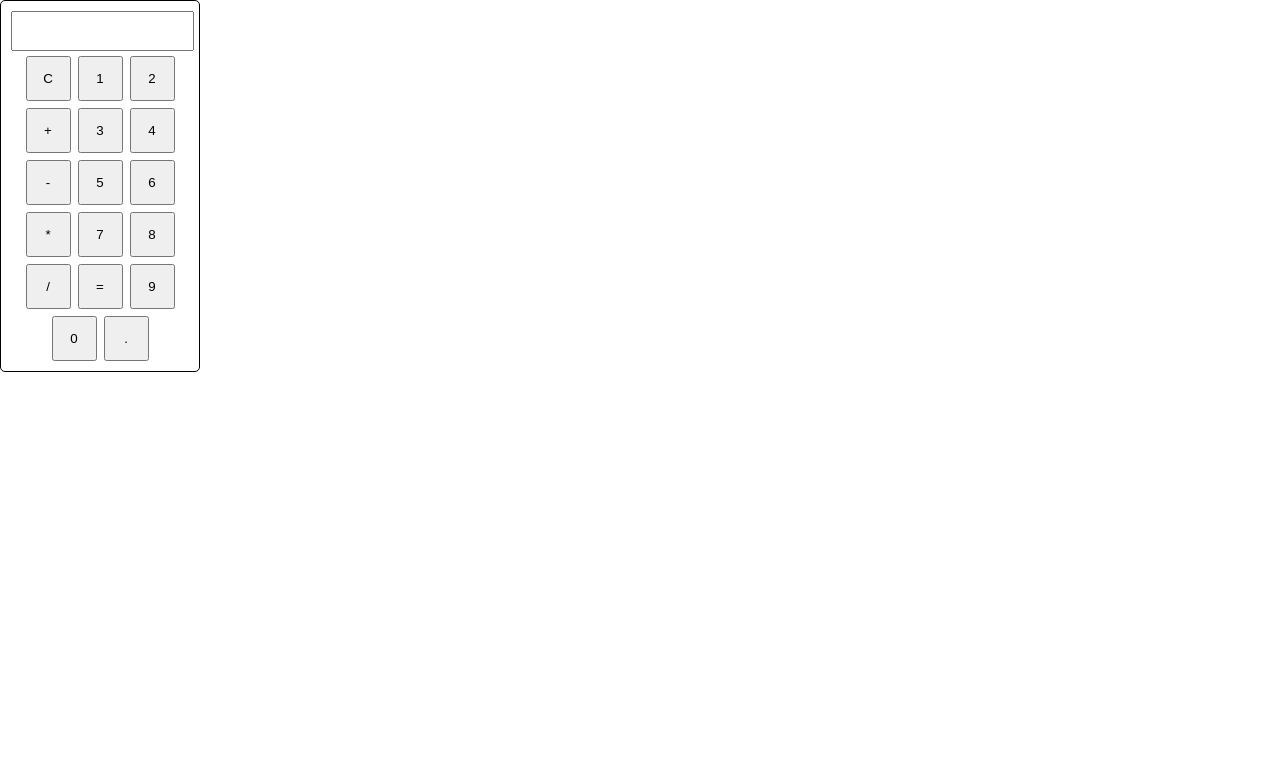
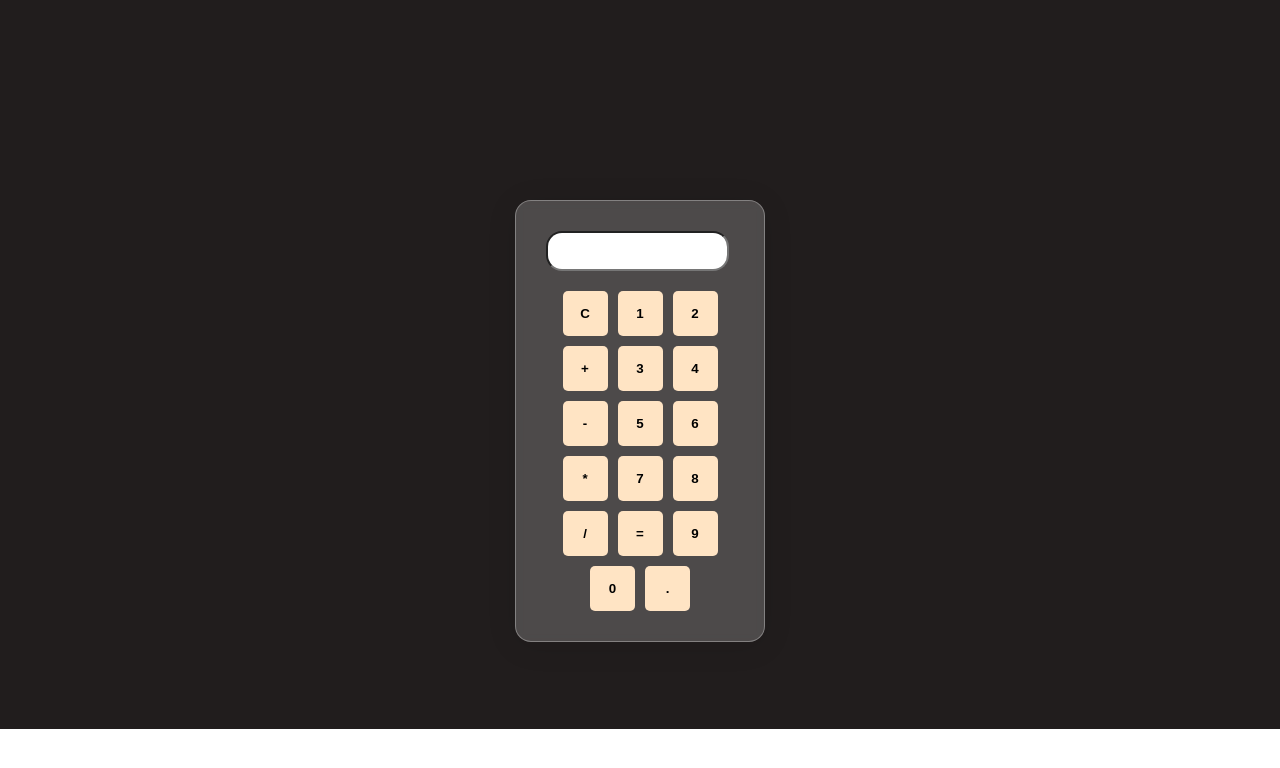
Before and after one commit to garvshah07/Calculator-App, a React (Vite) app in the folder Calculator/: page / in a window 1280 px wide. Shown: the top 768 px of the page. Built offline with nearby package versions, Linux system fonts and the light colour scheme.

Commit message:
UI Changes

```diff
--- a/Calculator/src/App.css
+++ b/Calculator/src/App.css
@@ -4,9 +4,24 @@
   box-sizing: border-box;
 }
 
+.container {
+  width: 100%;
+  height: 729px;
+  display: flex;
+  justify-content: center;
+  background-color: rgb(33, 29, 29);
+}
+
 .cal-container {
-  border: 1px solid black;
-  padding: 10px;
-  width: 200px;
-  border-radius: 5px;
+  padding: 30px;
+  width: 250px;
+  height: fit-content;
+  flex-wrap: wrap;
+  margin: 200px;
+  background: rgba(255, 255, 255, 0.2);
+  border-radius: 16px;
+  box-shadow: 0 4px 30px rgba(0, 0, 0, 0.1);
+  backdrop-filter: blur(5px);
+  -webkit-backdrop-filter: blur(5px);
+  border: 1px solid rgba(255, 255, 255, 0.3);
 }
--- a/Calculator/src/App.jsx
+++ b/Calculator/src/App.jsx
@@ -19,9 +19,11 @@ function App() {
   };
 
   return (
-    <div className="cal-container">
-      <CalScreen calVal={calVal} />
-      <CallButtons onCallButtonHandler={buttonHandler} />
+    <div className="container">
+      <div className="cal-container">
+        <CalScreen calVal={calVal} />
+        <CallButtons onCallButtonHandler={buttonHandler} />
+      </div>
     </div>
   );
 }
--- a/Calculator/src/Components/CalButtons/CalButtons.module.css
+++ b/Calculator/src/Components/CalButtons/CalButtons.module.css
@@ -2,9 +2,16 @@
   display: flex;
   justify-content: center;
   flex-wrap: wrap;
-  gap: 7px;
+  gap: 10px;
 }
 .Button {
   width: 45px;
   height: 45px;
+  border-radius: 5px;
+  background-color: bisque;
+  font-weight: 600;
+  text-align: center;
+  align-items: center;
+  border: none;
+  text-decoration: none;
 }
--- a/Calculator/src/Components/CallScreen/CallScreen.module.css
+++ b/Calculator/src/Components/CallScreen/CallScreen.module.css
@@ -1,5 +1,7 @@
 .calScreen {
   height: 40px;
+  width: fit-content;
   font-weight: 600;
-  margin-bottom: 5px;
+  margin-bottom: 20px;
+  border-radius: 16px;
 }
```
